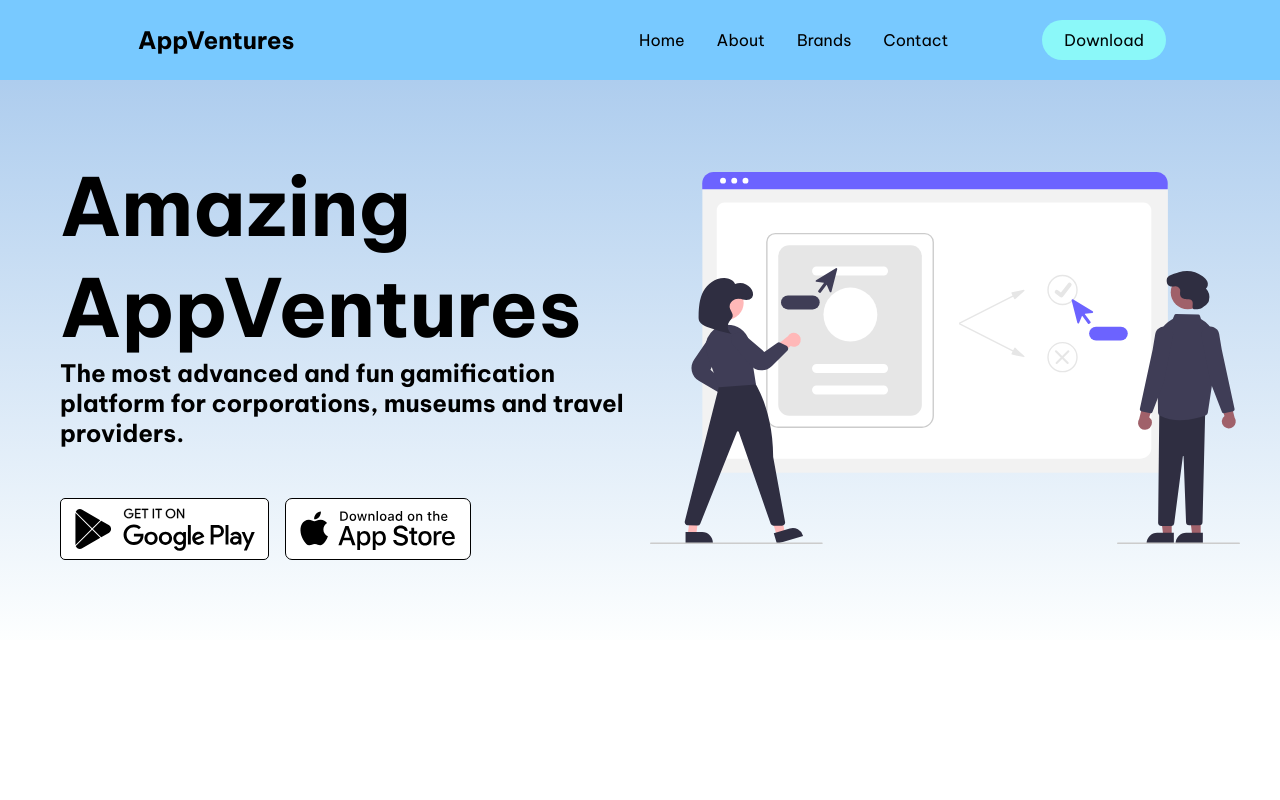
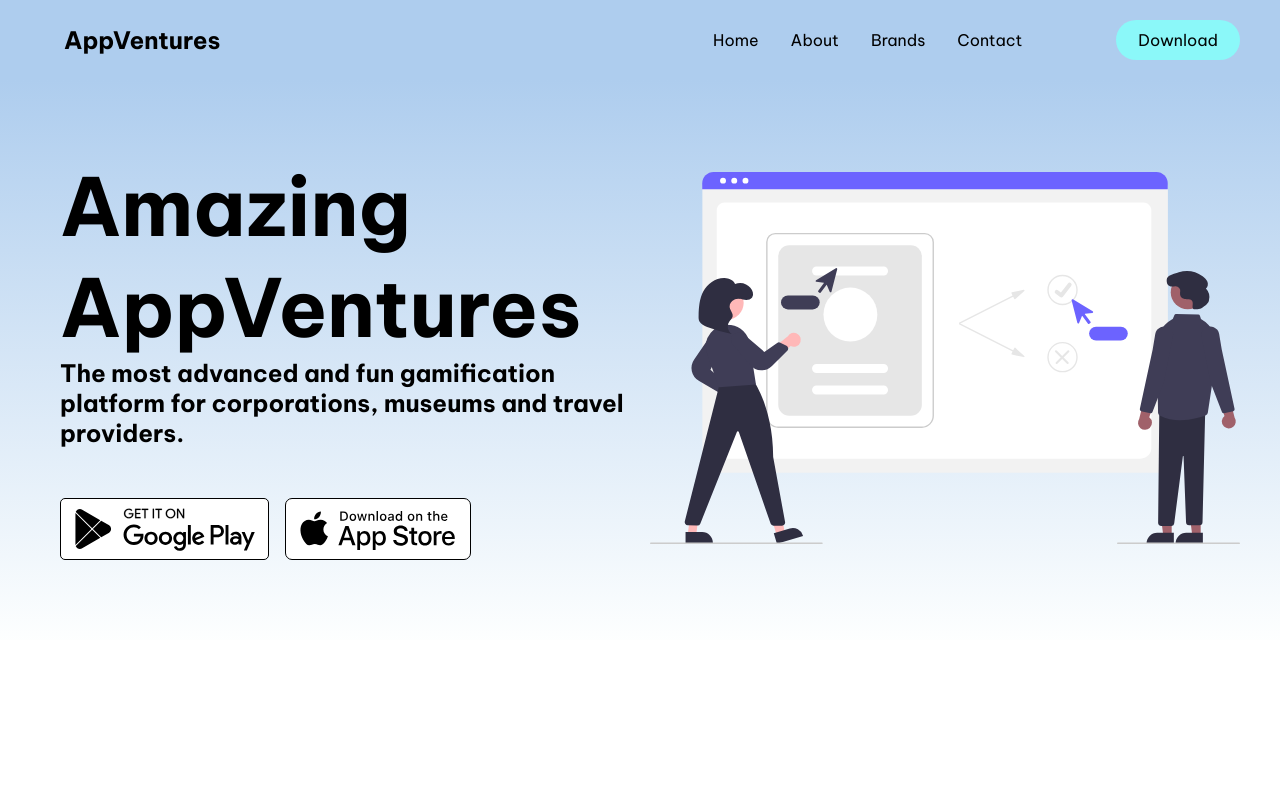
Before and after one commit to Gogulan12/AmazingAppVentures, a React (Create React App) app: page / in a window 1280 px wide. Shown: the top 800 px of the page. Built offline with nearby package versions, Linux system fonts and the light colour scheme.

Commit message:
updated favicon

```diff
--- a/public/index.html
+++ b/public/index.html
@@ -24,7 +24,7 @@
       work correctly both with client-side routing and a non-root public URL.
       Learn how to configure a non-root public URL by running `npm run build`.
     -->
-    <title>React App</title>
+    <title>Amazing AppVentures</title>
   </head>
   <body>
     <noscript>You need to enable JavaScript to run this app.</noscript>
--- a/src/Components/NavigationSection/Navigation.css
+++ b/src/Components/NavigationSection/Navigation.css
@@ -47,7 +47,8 @@
 }
 
 nav {
-  background-color: #78c9ff;
+  /* background-color: rgb(120, 201, 255); */
+  background-color: rgb(174, 205, 238);
   height: 80px;
   /* margin-top: -80px; */
   display: flex;
@@ -75,8 +76,8 @@ nav {
   height: 80px;
   z-index: 1;
   width: 100%;
-  padding: 0 24px;
-  max-width: 1100px;
+  /* padding: 0 24px; */
+  max-width: 1200px;
 }
 
 .NavLogo {
@@ -156,7 +157,8 @@ nav {
     top: 70px;
     gap: 0;
     flex-direction: column;
-    background-color: #78c9ff;
+    /* background-color: #78c9ff; */
+    background-color: rgb(174, 205, 238);
     width: 100%;
     text-align: center;
     transition: 0.3s;
```
Also changed, not shown: 1 other file (tests, documents, lock files or other folders).
